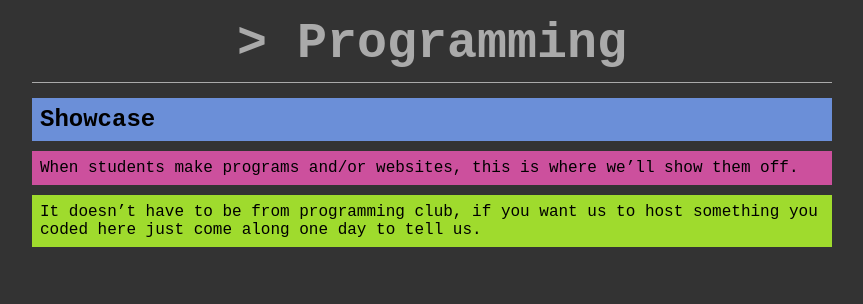
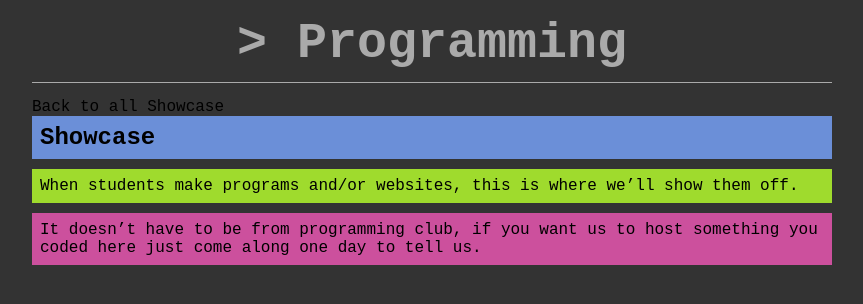
Before and after one commit to wcgs-programming/wcgs-programming.github.io, a Jekyll site: the page built from _posts/2014-09-13-showcase.md, in a window 1280 px wide. Shown: the top 304 px of the page, without its empty margins (208-1071 px from the left). Built offline with Jekyll 4.4.1, drawn with Linux system fonts in a browser that asks for light colours; some of the changed lines change nothing that is shown.

Commit message:
trying top link again

```diff
--- a/_layouts/post.html
+++ b/_layouts/post.html
@@ -1,10 +1,10 @@
 ---
 layout: default
 ---
-        {% if post.categories contains "showcase" %}
+        {% if page.categories contains "showcase" %}
                         <a href="/showcase/">Back to all Showcase</a>
         {% endif %}
-        {% if post.categories contains "resources" %}
+        {% if page.categories contains "resources" %}
                         <a href="/resources/">Back to all Resources</a>
         {% endif %}
         <div id="welcome">
```
